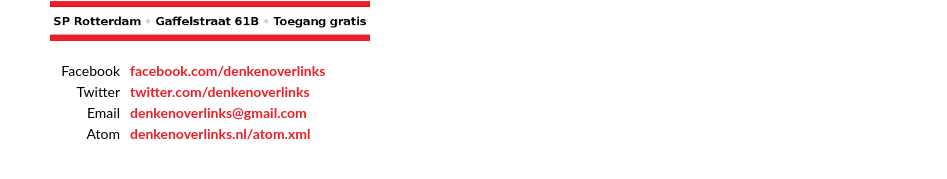
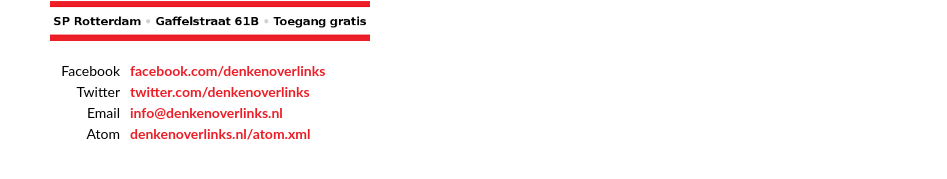
Before and after one commit to denkenoverlinks/denkenoverlinks.github.io, a Jekyll site: the page built from _posts/2013-10-30-democratisering-economie-uitgesteld.md, in a window 1280 px wide. Shown: the part 334-513 px from the top of the page, without its empty margins (0-947 px from the left). Built offline with Jekyll 4.4.1, drawn with Linux system fonts in a browser that asks for light colours; Markdown is read by kramdown in place of the engine named in the settings.

Commit message:
update email address

```diff
--- a/_layouts/default.html
+++ b/_layouts/default.html
@@ -23,7 +23,7 @@
       <dl>
         <dt>Facebook</dt><dd><a href="http://facebook.com/denkenoverlinks/">facebook.com/denkenoverlinks</a></dd>
         <dt>Twitter</dt><dd><a href="http://twitter.com/denkenoverlinks/">twitter.com/denkenoverlinks</a></dd>
-        <dt>Email</dt><dd><a href="mailto:denkenoverlinks@gmail.com">denkenoverlinks@gmail.com</a></dd>
+        <dt>Email</dt><dd><a href="mailto:info@denkenoverlinks.nl">info@denkenoverlinks.nl</a></dd>
         <dt>Atom</dt><dd><a href="/atom.xml">denkenoverlinks.nl/atom.xml</a></dd>
       </dl>
     </div>
--- a/atom.xml
+++ b/atom.xml
@@ -11,7 +11,7 @@
   <id>http://denkenoverlinks.nl/</id>
   <author>
     <name>Denken over Links</name>
-    <email>denkenoverlinks@gmail.com</email>
+    <email>info@denkenoverlinks.nl</email>
   </author>
 
   {% for post in site.posts %}
```
